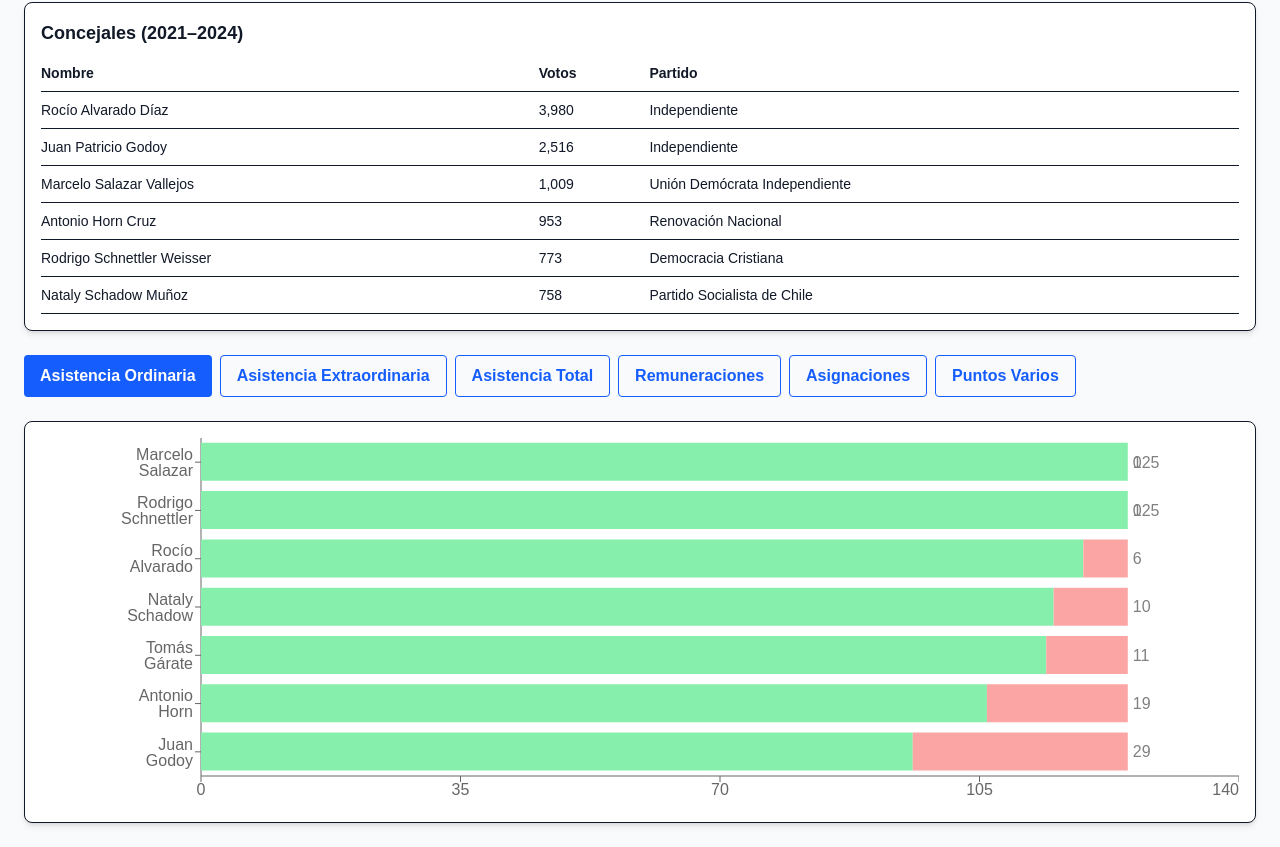
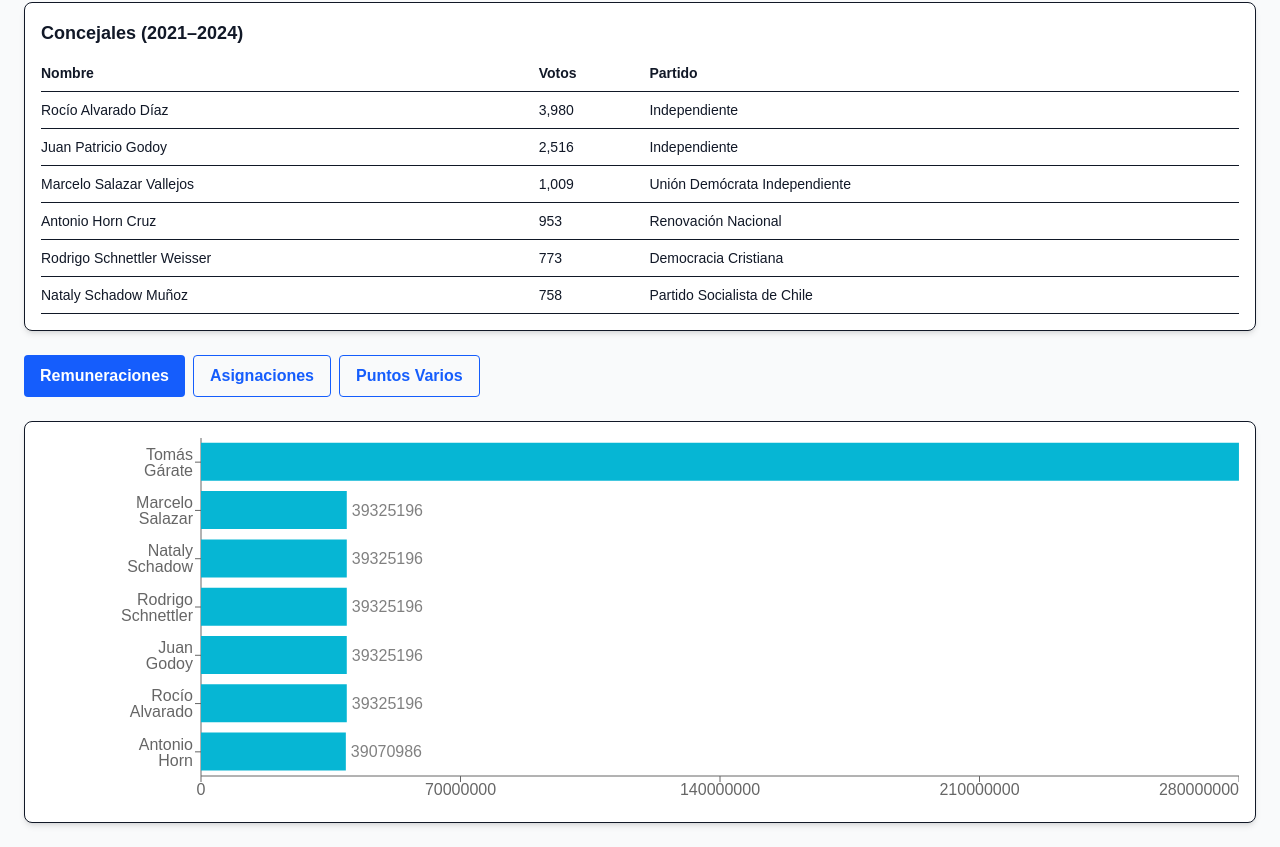
Before and after one commit to TheWildHunt/Civix, a Next.js app: page / in a window 1280 px wide. Shown: the part 446-1293 px from the top of the page. Built offline with nearby package versions, Linux system fonts and the light colour scheme.

Commit message:
Fix errores de tipado y limpieza de Tooltips

```diff
--- a/app/page.tsx
+++ b/app/page.tsx
@@ -28,33 +28,6 @@ const comunasMunicipales = [
       { nombre: "Antonio Horn Cruz", votos: 953, partido: "Renovación Nacional" },
       { nombre: "Rodrigo Schnettler Weisser", votos: 773, partido: "Democracia Cristiana" },
       { nombre: "Nataly Schadow Muñoz", votos: 758, partido: "Partido Socialista de Chile" },
-    ],
-    asistenciaOrdinaria: [
-      { nombre: "Marcelo Salazar", asistencia: 125, inasistencia: 0 },
-      { nombre: "Rodrigo Schnettler", asistencia: 125, inasistencia: 0 },
-      { nombre: "Rocío Alvarado", asistencia: 119, inasistencia: 6 },
-      { nombre: "Nataly Schadow", asistencia: 115, inasistencia: 10 },
-      { nombre: "Tomás Gárate", asistencia: 114, inasistencia: 11 },
-      { nombre: "Antonio Horn", asistencia: 106, inasistencia: 19 },
-      { nombre: "Juan Godoy", asistencia: 96, inasistencia: 29 },
-    ],
-    asistenciaExtraordinaria: [
-      { nombre: "Rodrigo Schnettler", asistencia: 30, inasistencia: 0 },
-      { nombre: "Rocío Alvarado", asistencia: 29, inasistencia: 1 },
-      { nombre: "Nataly Schadow", asistencia: 28, inasistencia: 2 },
-      { nombre: "Marcelo Salazar", asistencia: 28, inasistencia: 2 },
-      { nombre: "Tomás Gárate", asistencia: 27, inasistencia: 3 },
-      { nombre: "Antonio Horn", asistencia: 24, inasistencia: 6 },
-      { nombre: "Juan Godoy", asistencia: 20, inasistencia: 10 },
-    ],
-    asistenciaTotal: [
-      { nombre: "Rodrigo Schnettler", asistencia: 155, inasistencia: 0 },
-      { nombre: "Marcelo Salazar", asistencia: 153, inasistencia: 2 },
-      { nombre: "Rocío Alvarado", asistencia: 148, inasistencia: 7 },
-      { nombre: "Nataly Schadow", asistencia: 143, inasistencia: 12 },
-      { nombre: "Tomás Gárate", asistencia: 141, inasistencia: 14 },
-      { nombre: "Antonio Horn", asistencia: 130, inasistencia: 25 },
-      { nombre: "Juan Godoy", asistencia: 116, inasistencia: 39 },
     ],
     remuneraciones: [
       { nombre: "Tomás Gárate", monto: 279985493 },
@@ -87,7 +60,7 @@ const comunasMunicipales = [
 export default function Home() {
   const [selectedSection, setSelectedSection] = useState("Concejos Municipales");
   const [selectedComuna, setSelectedComuna] = useState("Puerto Varas");
-  const [municipalTab, setMunicipalTab] = useState("Asistencia Ordinaria");
+  const [municipalTab, setMunicipalTab] = useState("Remuneraciones");
 
   const comuna = comunasMunicipales.find((c) => c.nombre === selectedComuna);
 
@@ -165,7 +138,7 @@ export default function Home() {
               </Card>
 
               <div className="flex flex-wrap gap-2">
-  {["Asistencia Ordinaria", "Asistencia Extraordinaria", "Asistencia Total", "Remuneraciones", "Asignaciones", "Puntos Varios"].map((tab) => (
+                {["Remuneraciones", "Asignaciones", "Puntos Varios"].map((tab) => (
                   <Button
                     key={tab}
                     onClick={() => setMunicipalTab(tab)}
@@ -179,54 +152,32 @@ export default function Home() {
               <Card>
                 <CardContent className="h-[400px]">
                   <ResponsiveContainer width="100%" height="100%">
-      {municipalTab.includes("Asistencia") ? (
-        <BarChart
-          layout="vertical"
-          data={
-            municipalTab === "Asistencia Ordinaria"
-              ? comuna.asistenciaOrdinaria
-              : municipalTab === "Asistencia Extraordinaria"
-              ? comuna.asistenciaExtraordinaria
-              : comuna.asistenciaTotal
-          }
-          margin={{ left: 100 }}
-        >
-          <XAxis type="number" />
-          <YAxis dataKey="nombre" type="category" />
-          <Tooltip  />
-          <Bar dataKey="asistencia" stackId="a" fill="#86efac">
-            <LabelList dataKey="asistencia" position="right" />
-          </Bar>
-          <Bar dataKey="inasistencia" stackId="a" fill="#fca5a5">
-            <LabelList dataKey="inasistencia" position="right" />
-          </Bar>
-        </BarChart>
-      ) : municipalTab === "Remuneraciones" ? (
+                    {municipalTab === "Remuneraciones" ? (
                       <BarChart layout="vertical" data={comuna.remuneraciones} margin={{ left: 100 }}>
                         <XAxis type="number" />
                         <YAxis dataKey="nombre" type="category" />
-          <Tooltip  />
+                        <Tooltip />
                         <Bar dataKey="monto" fill="#06b6d4">
-            <LabelList dataKey="monto" position="right"  />
+                          <LabelList dataKey="monto" position="right" />
                         </Bar>
                       </BarChart>
                     ) : municipalTab === "Asignaciones" ? (
                       <BarChart layout="vertical" data={comuna.asignaciones} margin={{ left: 100 }}>
                         <XAxis type="number" />
                         <YAxis dataKey="nombre" type="category" />
-          <Tooltip  />
+                        <Tooltip />
                         <Bar dataKey="utilizadas" stackId="a" fill="#86efac">
-            <LabelList dataKey="utilizadas" position="right"  />
+                          <LabelList dataKey="utilizadas" position="right" />
                         </Bar>
                         <Bar dataKey="noUtilizadas" stackId="a" fill="#f0f0f0">
-            <LabelList dataKey="noUtilizadas" position="right"  />
+                          <LabelList dataKey="noUtilizadas" position="right" />
                         </Bar>
                       </BarChart>
                     ) : (
                       <BarChart layout="vertical" data={comuna.puntosVarios} margin={{ left: 100 }}>
                         <XAxis type="number" />
                         <YAxis dataKey="nombre" type="category" />
-          <Tooltip  />
+                        <Tooltip />
                         <Bar dataKey="puntos" fill="#a78bfa">
                           <LabelList dataKey="puntos" position="right" />
                         </Bar>
```
Lines whose indentation alone changed are shown as unchanged.
